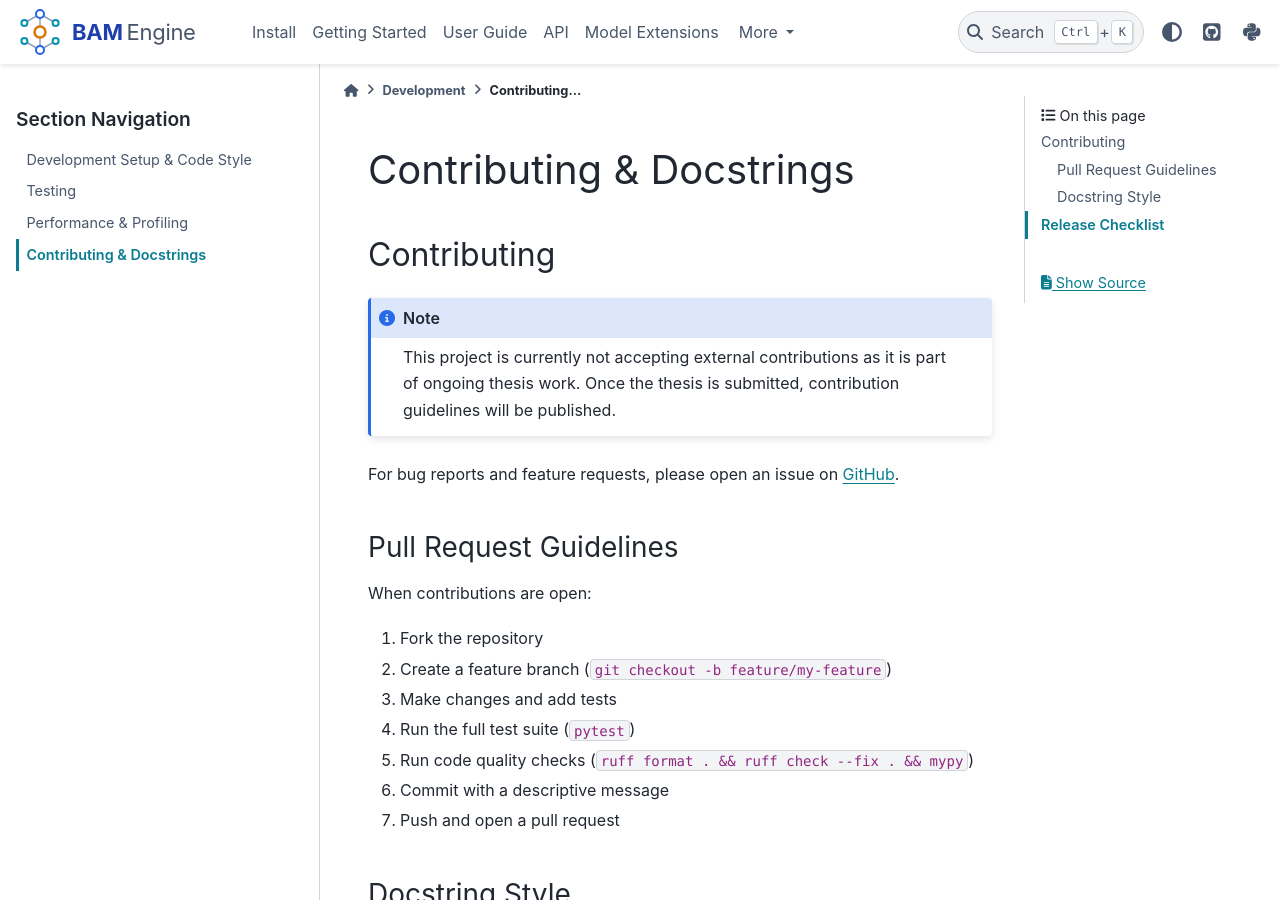
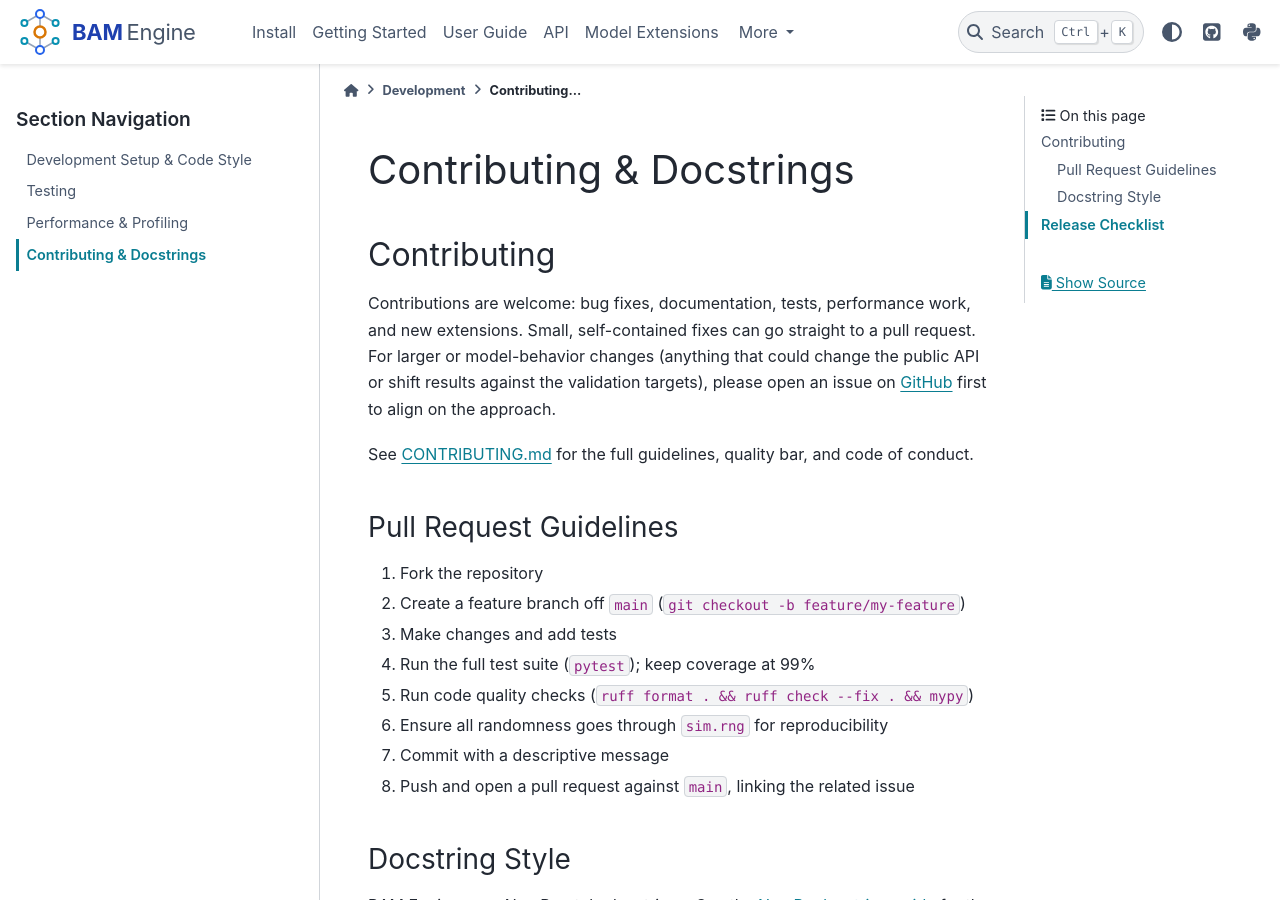
Before and after one commit to kganitis/bam-engine, a Sphinx documentation site: the page built from docs/development/contributing.rst, in a window 1280 px wide and 900 px high. Built offline with Sphinx 7.4.7 and the PyData theme 0.15.4, drawn with Linux system fonts in a browser that asks for light colours; pages that are not in the unit, such as notebooks, are missing from menus.

Commit message:
docs: open the project to contributions (post-thesis)
Thesis work is complete, so external contributions are now accepted.

- CONTRIBUTING.md: rewrite as an open, issue-first policy (quality bar,
  99% coverage, ruff/mypy, sim.rng determinism, MIT inbound = outbound)
- README and docs/development/contributing.rst: replace the thesis-gate
  language with the new policy and link CONTRIBUTING.md
- Add CODE_OF_CONDUCT.md (Contributor Covenant 2.1)
- Add issue templates (bug/feature), issue config, and a PR template
- pyproject: bump Development Status 3 - Alpha to 4 - Beta

Claude-Session: https://claude.ai/code/session_01UkRCmHk2jouPghjEDYXnEt

```diff
--- a/docs/development/contributing.rst
+++ b/docs/development/contributing.rst
@@ -4,28 +4,29 @@ Contributing & Docstrings
 Contributing
 ------------
 
-.. note::
+Contributions are welcome: bug fixes, documentation, tests, performance work,
+and new extensions. Small, self-contained fixes can go straight to a pull
+request. For larger or model-behavior changes (anything that could change the
+public API or shift results against the validation targets), please open an
+issue on `GitHub <https://github.com/kganitis/bam-engine/issues>`_ first to
+align on the approach.
 
-   This project is currently not accepting external contributions as it is part
-   of ongoing thesis work. Once the thesis is submitted, contribution guidelines
-   will be published.
-
-For bug reports and feature requests, please open an issue on
-`GitHub <https://github.com/kganitis/bam-engine/issues>`_.
+See `CONTRIBUTING.md
+<https://github.com/kganitis/bam-engine/blob/main/CONTRIBUTING.md>`_ for the
+full guidelines, quality bar, and code of conduct.
 
 
 Pull Request Guidelines
 ~~~~~~~~~~~~~~~~~~~~~~~~
 
-When contributions are open:
-
 1. Fork the repository
-2. Create a feature branch (``git checkout -b feature/my-feature``)
+2. Create a feature branch off ``main`` (``git checkout -b feature/my-feature``)
 3. Make changes and add tests
-4. Run the full test suite (``pytest``)
+4. Run the full test suite (``pytest``); keep coverage at 99%
 5. Run code quality checks (``ruff format . && ruff check --fix . && mypy``)
-6. Commit with a descriptive message
-7. Push and open a pull request
+6. Ensure all randomness goes through ``sim.rng`` for reproducibility
+7. Commit with a descriptive message
+8. Push and open a pull request against ``main``, linking the related issue
 
 
 Docstring Style
--- a/pyproject.toml
+++ b/pyproject.toml
@@ -37,7 +37,7 @@ keywords = [
     "cats-model",
 ]
 classifiers = [
-    "Development Status :: 3 - Alpha",
+    "Development Status :: 4 - Beta",
     "Intended Audience :: Science/Research",
     "Intended Audience :: Financial and Insurance Industry",
     "Intended Audience :: Education",
```
Also changed, not shown: CODE_OF_CONDUCT.md (added, +132 -0 lines), CONTRIBUTING.md (+74 -12 lines), README.md (+1 -1 lines), .github/ISSUE_TEMPLATE/bug_report.md (added), .github/ISSUE_TEMPLATE/feature_request.md (added), .github/pull_request_template.md (added), 1 other file.
